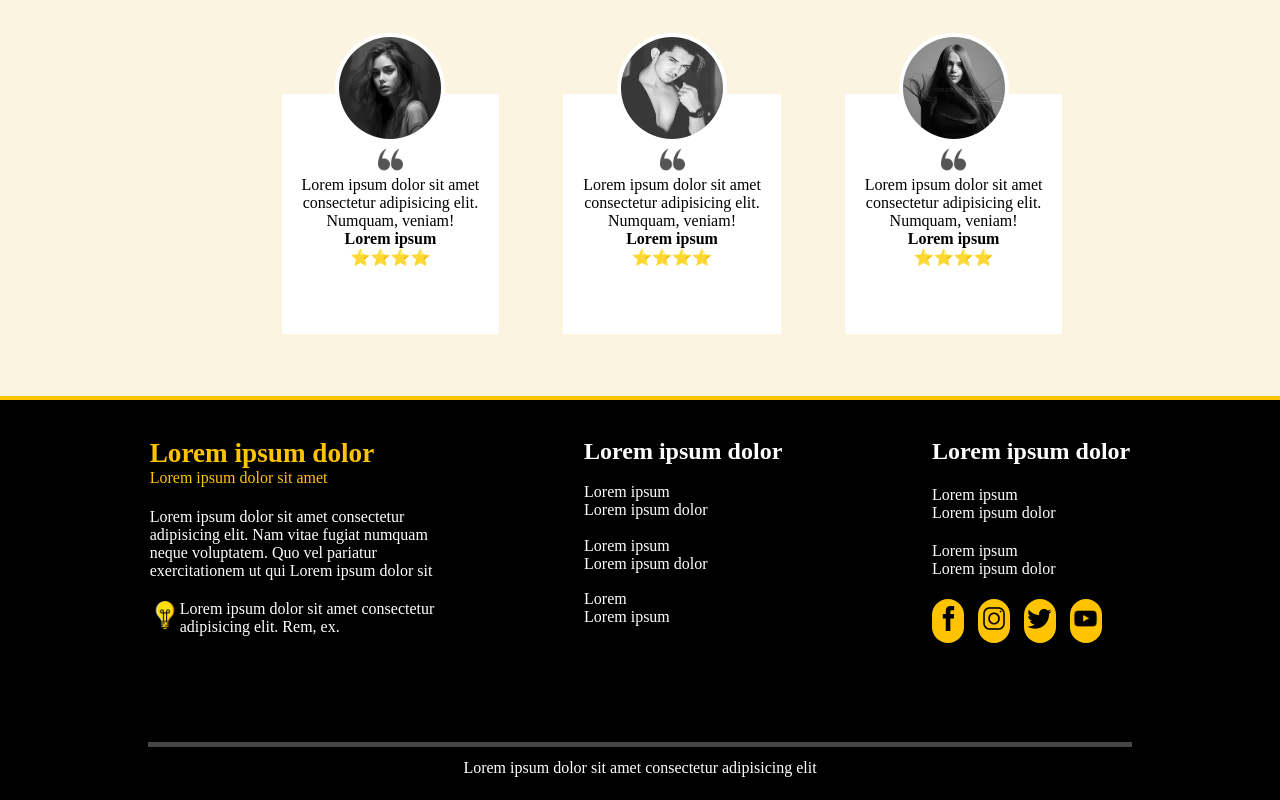
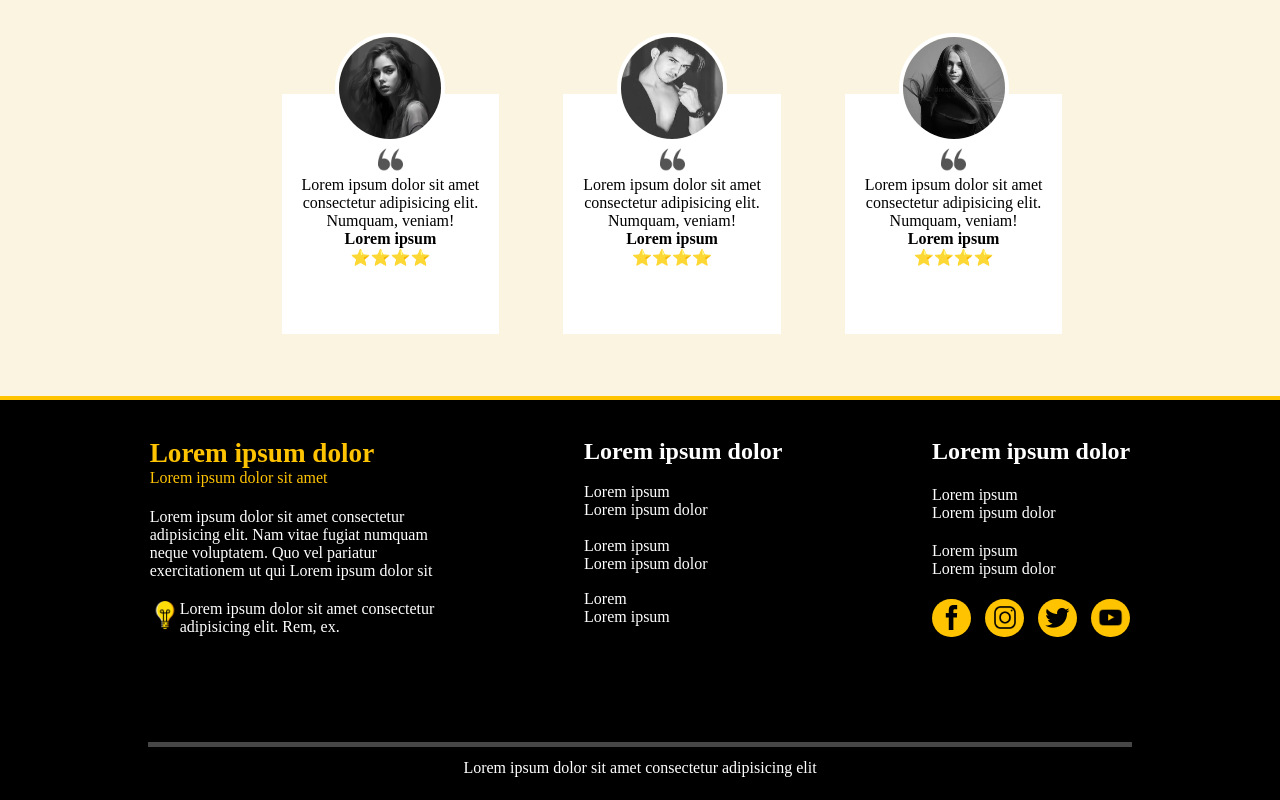
Before and after one commit to rafay45/dummyjson.recipes, a plain HTML site: page index.html in a window 1280 px wide. Shown: the part 3296-4096 px from the top of the page. Drawn offline with nearby package versions, Linux system fonts and the light colour scheme.

Commit message:
🚀dummyJSON/recipes

```diff
--- a/script.js
+++ b/script.js
@@ -902,7 +902,6 @@
             }
         }
     }
-
 }
 function hide() {
     chartsGet.style.display = "none"
--- a/style.css
+++ b/style.css
@@ -867,14 +867,15 @@
 }
 
 .contactus>.social>.box-13 {
-    width: 2.5vw;
-    height: 5.5vh;
+    width: 40px;
+    height: 38px;
     background-color: #FFC300;
     border: 1px solid;
     border-radius: 100px;
     border: none;
-    text-align: center;
-    align-content: center;
+    display: flex;
+    justify-content: center;
+    align-items: center;
 }
 
 .lastpara {
@@ -922,6 +923,7 @@
 }
 
 #recipess::-webkit-scrollbar-thumb:hover {
+    background: #FFC300;
     cursor: pointer;
 }
 
```
Also changed, not shown: index.html (+4 -3 lines).
